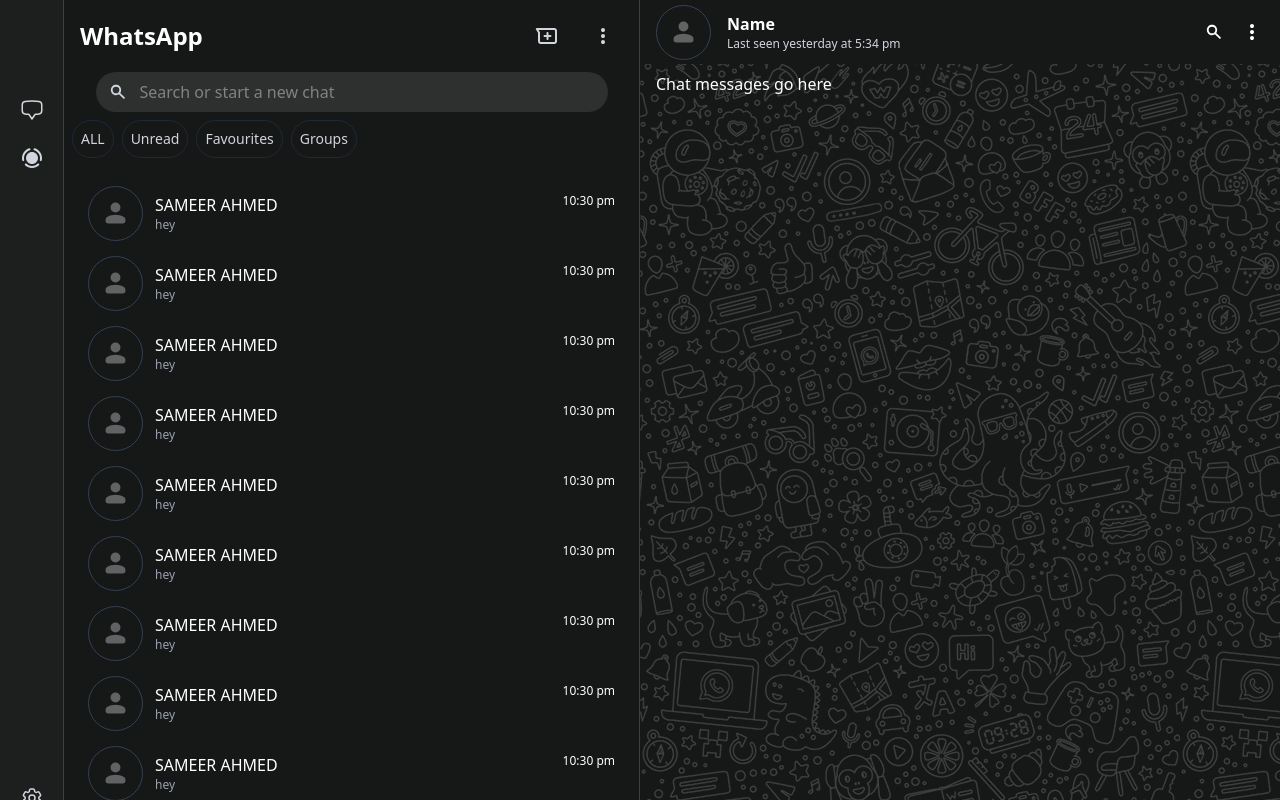
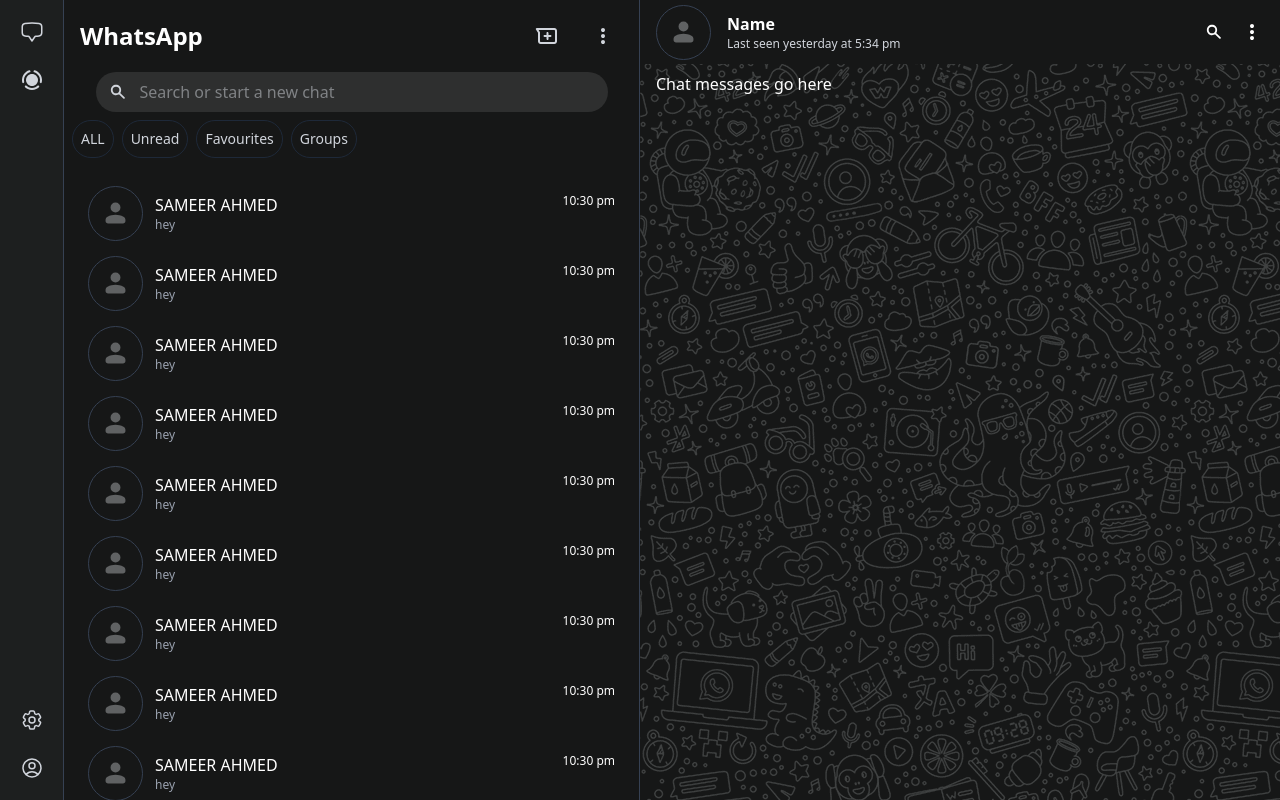
Before and after one commit to samxyzdev/simple-chat-app, a Next.js app in the folder apps/web/: page / in a window 1280 px wide. Shown: the top 800 px of the page. Built offline with nearby package versions, Linux system fonts and the light colour scheme.

Commit message:
fix sidebar

```diff
--- a/apps/web/components/Sidebar.tsx
+++ b/apps/web/components/Sidebar.tsx
@@ -6,7 +6,7 @@
 
 export default function Sidebar() {
   return (
-    <section className="flex w-16 items-center justify-center border-r border-gray-700 bg-[#1D1F1F]">
+    <section className="w-16 border-r border-gray-700 bg-[#1D1F1F]">
       <div className="flex min-h-screen flex-col justify-between p-3">
         <div className="space-y-2 text-gray-200">
           <IconWrapper>
```
